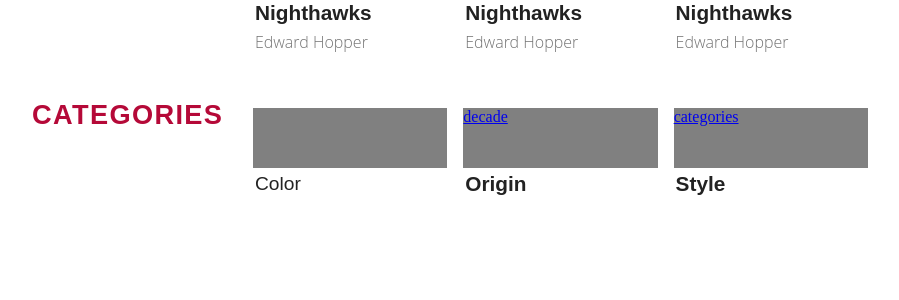
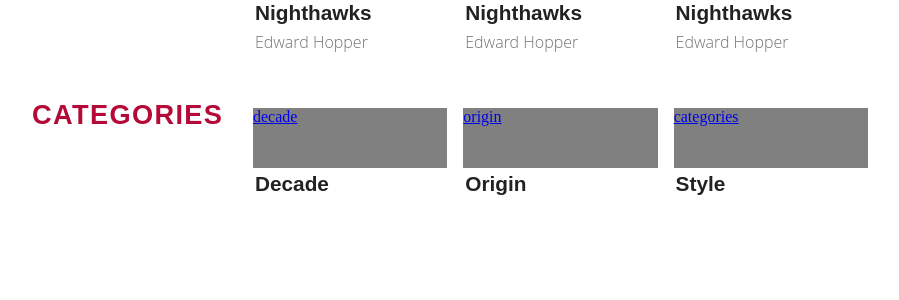
Before and after one commit to jacktollman/ChicagoArtInstitute, a Jekyll site: the page built from index.md, in a window 1280 px wide. Shown: the part 722-1022 px from the top of the page, without its empty margins (190-1089 px from the left). Built offline with Jekyll 4.4.1, drawn with Linux system fonts in a browser that asks for light colours.

Commit message:
Update home.html

```diff
--- a/_layouts/home.html
+++ b/_layouts/home.html
@@ -127,16 +127,17 @@
 			<div class ="small-categories-grid">
 					<div class ="small-categories-one">
 							<div class ="small-categories-image">
+								<a href="decade.html">decade</a>
 							</div>
 							<div class ="small-categories-writing-box">
-								<p>Color</p>
+								<p class="painting-title">Decade</p>
 							</div>
 					</div>
 
 					<div class ="small-categories-two">
 							<div class ="small-categories-image">
 								<div class ="small-categories-image">
-									<a href="decade.html">decade</a>
+									<a href="origin.html">origin</a>
 								</div>
 								<div class ="small-categories-writing-box">
 								<p class="painting-title">Origin</p>
```
